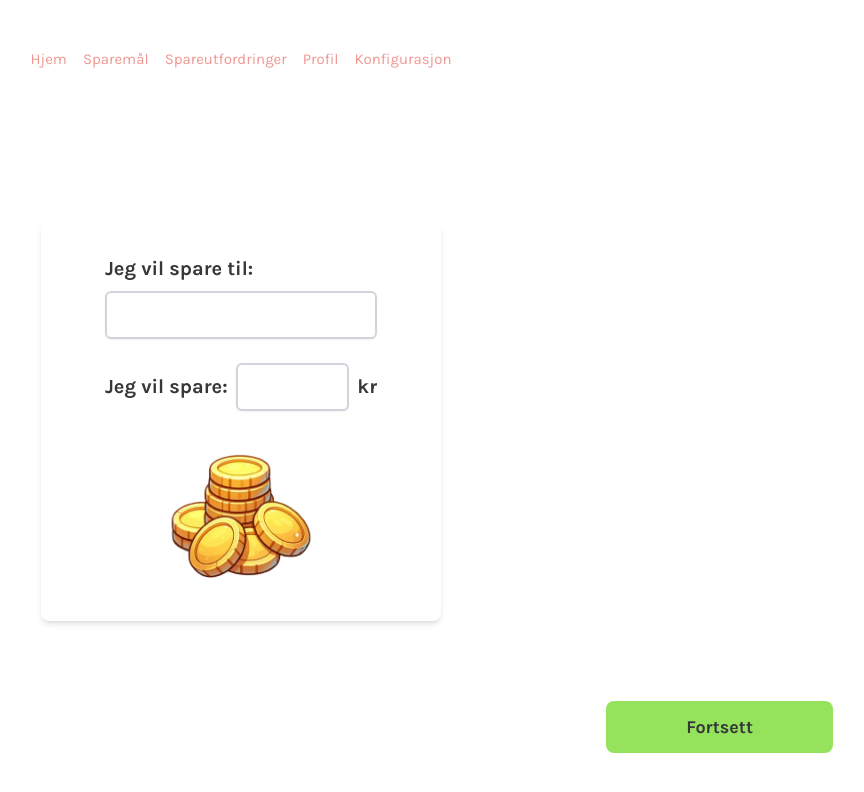
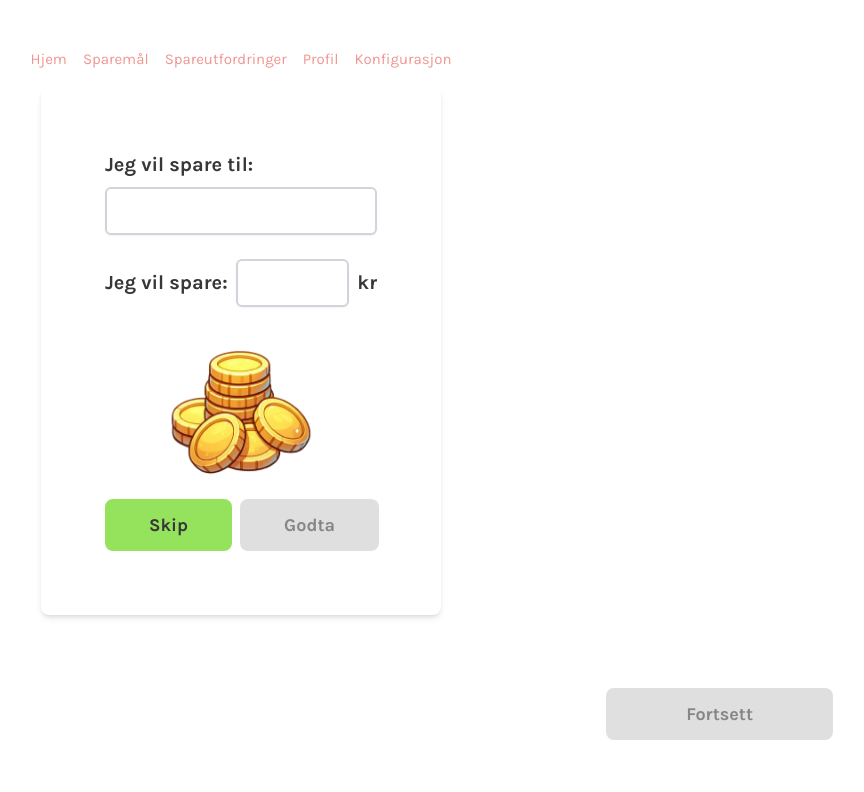
Before and after one commit to haruixu/SpareStiFrontend, a Vue app: page /forsteSparemaal in a window 1280 px wide. Shown: the top 792 px of the page, without its empty margins (399-1263 px from the left). Built offline with nearby package versions, Linux system fonts and the light colour scheme.

Commit message:
fix: made improvements of the layout

```diff
--- a/src/views/FirstSavingGoalView.vue
+++ b/src/views/FirstSavingGoalView.vue
@@ -1,38 +1,26 @@
 <template>
-    <div class="flex flex-col items-center justify-center min-h-screen px-4 text-center">
+    <div class="flex flex-col items-center justify-start min-h-screen px-4 text-center">
         <div class="mb-20">
-            <div
-                class="flex flex-col items-center justify-center bg-white shadow-md rounded-lg p-16"
-                style="width: 400px; height: 400px"
-            >
+            <div class="flex flex-col items-center justify-start bg-white shadow-md rounded-lg p-16 min-h-[500px] min-w-[400px] max-w-[400px]">
+                <template v-if="!skipped && !accepted">
                     <div class="mb-6 w-full text-left">
-                    <label for="savings-goal" class="block text-xl font-bold mb-2"
-                        >Jeg vil spare til:</label
-                    >
+                        <label for="savings-goal" class="block text-xl font-bold mb-2">Jeg vil spare til:</label>
                         <input
                             type="text"
                             id="savings-goal"
                             v-model="savingsGoal"
-                        :class="{
-                            'border-[var(--green)]': savingsGoal.valueOf(),
-                            'border-gray-300': !savingsGoal.valueOf()
-                        }"
+                            :class="{ 'border-[var(--green)]': savingsGoal.valueOf(), 'border-gray-300': !savingsGoal.valueOf() }"
                             class="border-2 block w-full rounded-md shadow-sm focus:border-indigo-300 focus:ring focus:ring-indigo-200 focus:ring-opacity-50 text-xl"
                             placeholder=""
                         />
                     </div>
                     <div class="mb-8 w-full flex items-center">
-                    <label for="amount" class="shrink-0 text-xl font-bold mr-2"
-                        >Jeg vil spare:</label
-                    >
+                        <label for="amount" class="shrink-0 text-xl font-bold mr-2">Jeg vil spare:</label>
                         <input
                             type="text"
                             id="amount"
                             v-model="rawAmount"
-                        :class="{
-                            'border-[var(--green)]': rawAmount.valueOf(),
-                            'border-gray-300': !rawAmount.valueOf()
-                        }"
+                            :class="{ 'border-[var(--green)]': rawAmount.valueOf(), 'border-gray-300': !rawAmount.valueOf() }"
                             class="border-2 rounded-md shadow-sm focus:border-indigo-300 focus:ring focus:ring-indigo-200 focus:ring-opacity-50 text-xl mr-2 block w-full"
                             placeholder=""
                             min="0"
@@ -42,22 +30,49 @@
                     <div class="w-full px-4 py-2">
                         <img src="@/assets/coins.png" alt="Savings" class="mx-auto w-36 h-32" />
                     </div>
+                    <div class="flex justify-between w-full mt-4 space-x-2">
+                        <button
+                            class="bg-[var(--green)] border-4 border-[var(--green)] hover:brightness-90 active:brightness-75 font-bold rounded-lg py-2 px-10 text-lg"
+                            @click="skip"
+                        >
+                            Skip
+                        </button>
+                        <button
+                            :class="[
+                'border-4 font-bold rounded-lg py-2 px-10 text-lg transition-all',
+                canAccept ? 'bg-[var(--green)] hover:brightness-90 active:brightness-75' : 'opacity-60 bg-gray-300 cursor-not-allowed'
+              ]"
+                            :disabled="!canAccept"
+                            @click="accept"
+                        >
+                            Godta
+                        </button>
+                    </div>
+                </template>
+                <template v-else>
+                    <div class="flex justify-start items-center h-full min-h-[400px] min-w-[400px] max-w-[400px]">
+                        <div class="text-4xl font-bold">{{ acceptedMessage }}</div>
+                    </div>
+                </template>
             </div>
         </div>
         <ContinueButtonComponent
+            :disabled="!skipped && !accepted"
             @click="onButtonClick"
-            class="px-10 py-3 text-2xl font-bold self-end"
+            class="px-10 py-3 text-2xl font-bold self-end mb-80 mt-[-7px]"
         ></ContinueButtonComponent>
     </div>
 </template>
 
 <script setup lang="ts">
-import { ref, watch } from 'vue'
+import { computed, ref, watch, watchEffect } from 'vue'
 import ContinueButtonComponent from '@/components/ContinueButtonComponent.vue'
 import router from '@/router'
 
 const savingsGoal = ref('')
 const rawAmount = ref('')
+const skipped = ref(false)
+const accepted = ref(false)
 
 const validateAmount = () => {
     const validPattern = /^(\d+)?(,\d*)?$/
@@ -78,7 +93,33 @@ const checkNegative = () => {
 watch(rawAmount, validateAmount)
 watch(() => parseFloat(rawAmount.value.replace(',', '.')), checkNegative)
 
+const canAccept = computed(() => savingsGoal.value.trim() !== '' && rawAmount.value.trim() !== '')
+
+const skip = () => {
+    skipped.value = true
+    acceptedMessage.value = "Du kan opprette sparemål senere"
+}
+
+const accept = () => {
+    if (canAccept.value) {
+        accepted.value = true
+        acceptedMessage.value = "Du har fått ditt første sparemål!"
+    }
+}
+
 const onButtonClick = () => {
-    router.push('/home')
+    if (skipped.value || accepted.value) {
+        router.push('/forsteSpareutfordring')
     }
+}
+
+const acceptedMessage = ref("")
+
+watchEffect(() => {
+    if (accepted.value) {
+        acceptedMessage.value = "Du har fått ditt første sparemål!"
+    } else if (skipped.value) {
+        acceptedMessage.value = "Du kan opprette sparemål senere"
+    }
+})
 </script>
```
Lines whose indentation alone changed are shown as unchanged.
